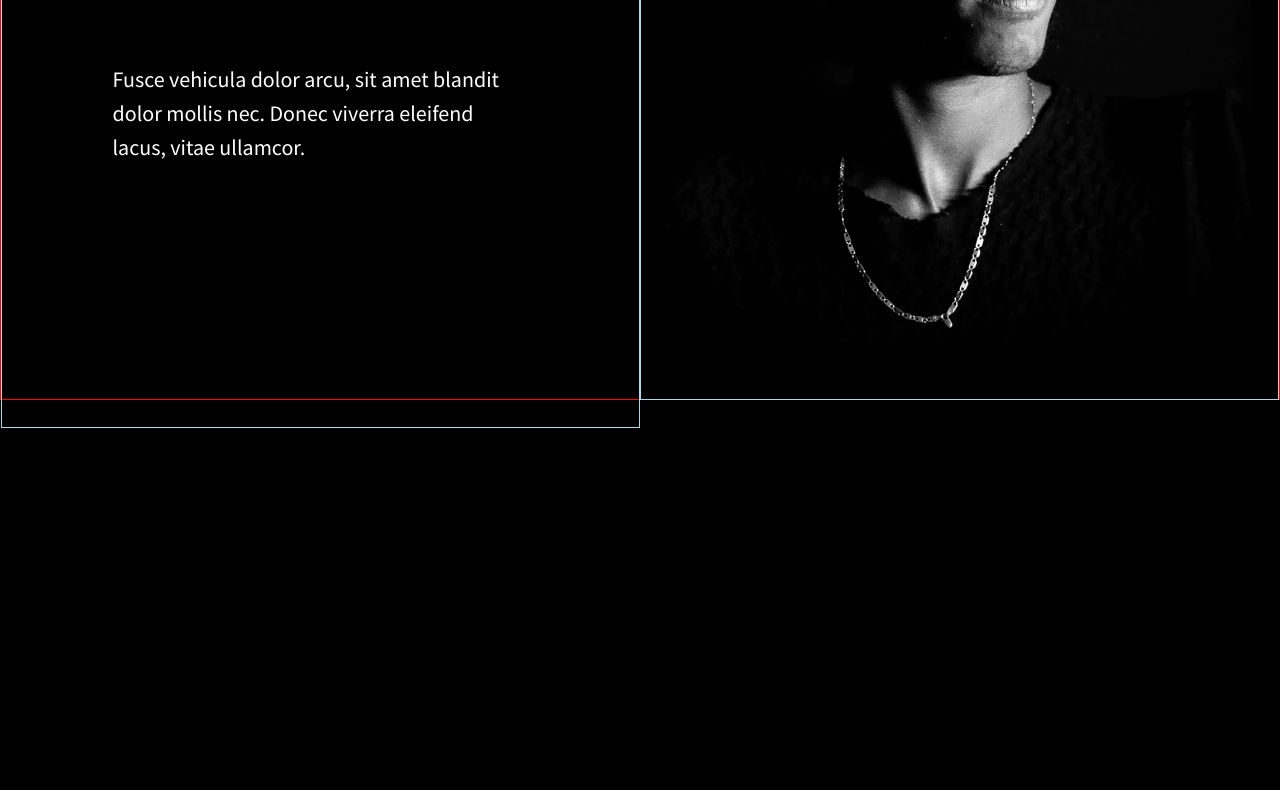
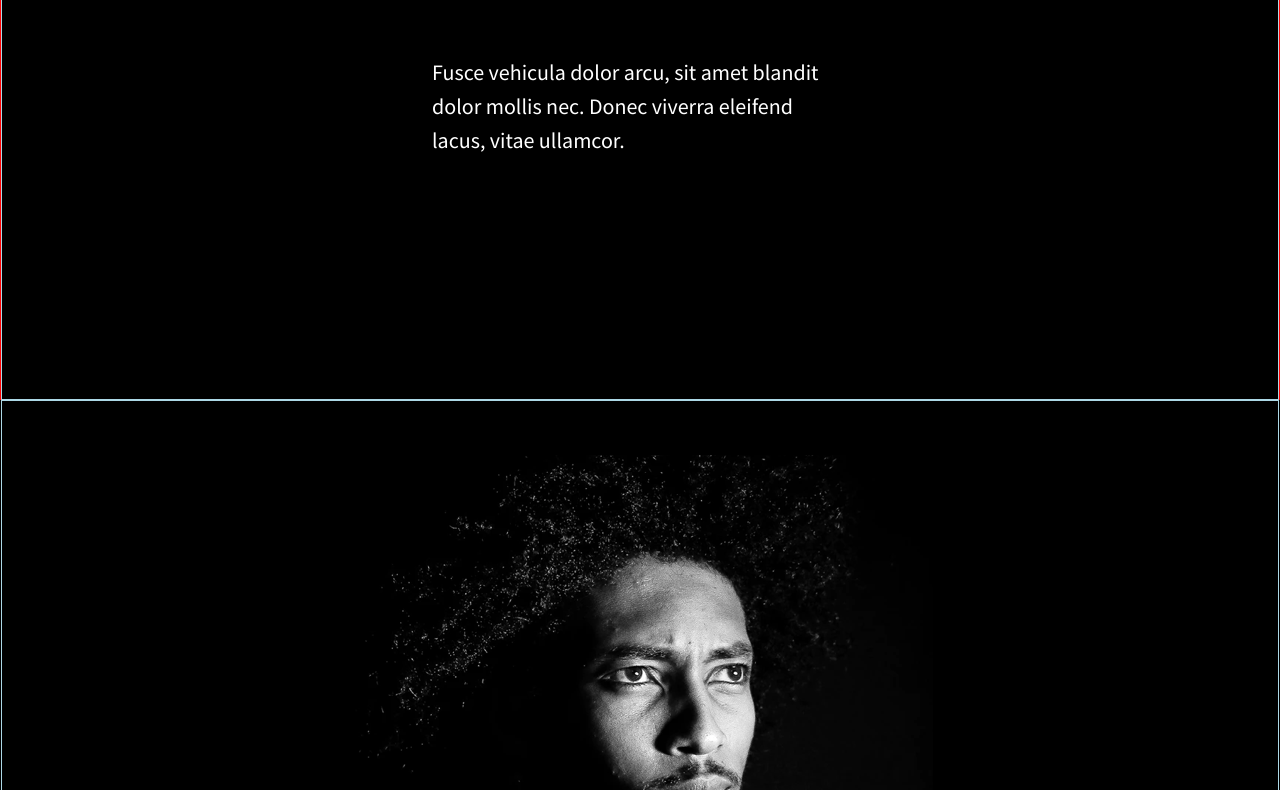
Before and after one commit to NoraKristensson/3screensblack, a plain HTML site: page index.html in a window 1280 px wide. Shown: the part 400-1190 px from the top of the page. Before the commit the page ends 828 px from the top, so only its background shows below. Drawn offline with nearby package versions, Linux system fonts and the light colour scheme; files that its build step writes are made by us from their sources.

Commit message:
for kate

```diff
--- a/index.html
+++ b/index.html
@@ -5,6 +5,8 @@
     <meta name="viewport" content="width=device-width, initial-scale=1.0" />
     <title>Document</title>
     <link rel="stylesheet" href="styles/index.css" />
+    <link rel="stylesheet" href="normalize.css" />
+    <link rel="icon" href="/img/flower.png" type="image/png" sizes="16x16" />
     <link
       href="https://fonts.googleapis.com/css?family=Source+Sans+Pro&display=swap"
       rel="stylesheet"
--- a/styles/index.scss
+++ b/styles/index.scss
@@ -79,11 +79,12 @@ main {
 
 .left,
 .right {
-  width: 50%;
+  // width: 50%;
+  height: 100vh;
   @include flex(center, center);
   flex-direction: column;
   @include ram3;
-  flex-wrap: wrap;
+  // flex-wrap: wrap;
 
   // height: 100vh;
   // width: 100%;
@@ -137,7 +138,7 @@ nav {
 
 .right {
   background: url(/img/man.png) no-repeat center center;
-  height: 100vh;
+  // height: 100vh;
   min-width: 585px;
 }
 
```
Also changed, not shown: img/flower.png (added), styles/index.css, styles/normalize.css (added), 1 other file.
